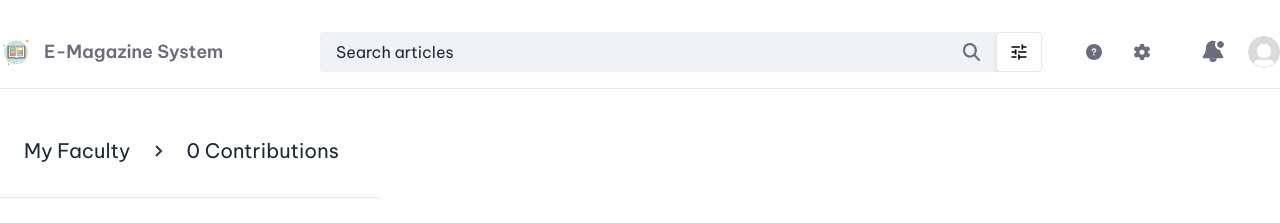
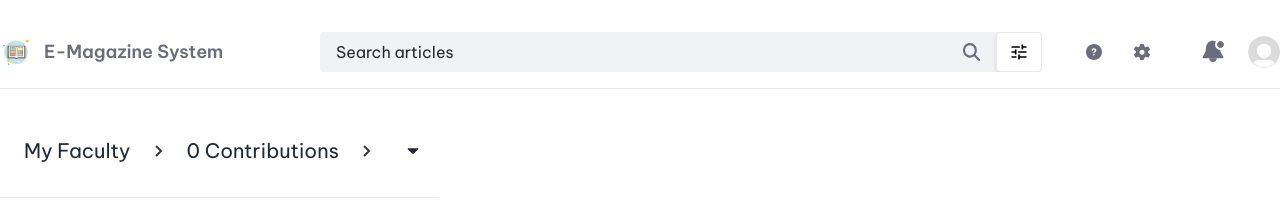
Before and after one commit to HoangViet2003/E-Magazine-System, a React (Vite) app in the folder client/: page /student/submission in a window 1280 px wide. Shown: the top 223 px of the page. Built offline with nearby package versions, Linux system fonts and the light colour scheme; no server answers; sample sign-in values are in the browser's storage.

Commit message:
fix submission button

```diff
--- a/client/src/pages/my_faculty/submission/Submission.tsx
+++ b/client/src/pages/my_faculty/submission/Submission.tsx
@@ -33,6 +33,18 @@ export default function Submission() {
   const [searchParams] = useSearchParams();
   const contributionId = searchParams.get("contributionId") || "";
   const today = new Date();
+
+  const isUnsubmittable =
+    contribution.closureDate &&
+    today.getTime() < new Date(contribution.closureDate).getTime()
+      ? true
+      : false;
+
+  const isEditable =
+    contribution.finalClosureDate &&
+    today.getTime() < new Date(contribution.finalClosureDate).getTime()
+      ? true
+      : false;
 
   // Get contribution and set in state
   useEffect(() => {
@@ -73,7 +85,7 @@ export default function Submission() {
   return (
     <div className="grid grid-rows-[auto_1fr]">
       {!loadingSubmission && (
-        <MainHeader>
+        <MainHeader isUnsubmittable={isUnsubmittable} isEditable={isEditable  }>
           <div className="relative flex items-center">
             {role === "student" ? (
               <h1
@@ -92,12 +104,12 @@ export default function Submission() {
             )}
             <img src={BreadcrumbPointer} />
 
+            {role !== "student" && (
+              <>
                 <h1
                   className="cursor-pointer whitespace-nowrap rounded-3xl py-1 pe-6 text-xl font-normal hover:bg-slate-100 xl:ps-6"
                   onClick={() =>
-                role === "student"
-                  ? navigate(`/student/contributions/${contributionId}`)
-                  : navigate(
+                    navigate(
                       `/myFaculty/contributions/${submission.contributionId._id}`,
                     )
                   }
@@ -106,6 +118,33 @@ export default function Submission() {
                     ? `${contribution.academicYear} Contributions`
                     : `${submission.contributionId.academicYear} Contributions`}
                 </h1>
+                <img src={BreadcrumbPointer} />
+              </>
+            )}
+
+            <Dropdowns>
+              <Dropdowns.Dropdown>
+                <Dropdowns.Toggle id={submission._id}>
+                  <span className="flex w-44 items-center gap-3 rounded-3xl px-6 py-1 hover:bg-slate-100 md:w-auto">
+                    <h1 className="overflow-hidden text-ellipsis whitespace-nowrap text-xl font-normal ">
+                      {role === "student"
+                        ? `${contribution.academicYear} Contributions`
+                        : `${submission.user.name}`}
+                    </h1>
+                    <img src={DropdownIcon} alt="" />
+                  </span>
+                </Dropdowns.Toggle>
+
+                <Dropdowns.List id={submission._id}>
+                  <Dropdowns.Button icon={DropdownIcon}>
+                    Download
+                  </Dropdowns.Button>
+                  <Dropdowns.Button icon={DropdownIcon}>
+                    Delete
+                  </Dropdowns.Button>
+                </Dropdowns.List>
+              </Dropdowns.Dropdown>
+            </Dropdowns>
 
             {role === "student" && contribution.closureDate && (
               <p
@@ -116,33 +155,6 @@ export default function Submission() {
 
                 ${today.getTime() < new Date(contribution.closureDate).getTime() ? "" : "(closed)"}`}
               </p>
-            )}
-
-            {submissionId && role !== "student" && (
-              <>
-                <img src={BreadcrumbPointer} />
-                <Dropdowns>
-                  <Dropdowns.Dropdown>
-                    <Dropdowns.Toggle id={submissionId}>
-                      <span className="flex w-44 items-center gap-3 rounded-3xl px-6 py-1 hover:bg-slate-100 md:w-auto">
-                        <h1 className="overflow-hidden text-ellipsis whitespace-nowrap text-xl font-normal ">
-                          {submission.user.name}
-                        </h1>
-                        <img src={DropdownIcon} alt="" />
-                      </span>
-                    </Dropdowns.Toggle>
-
-                    <Dropdowns.List id={submissionId}>
-                      <Dropdowns.Button icon={DropdownIcon}>
-                        Download
-                      </Dropdowns.Button>
-                      <Dropdowns.Button icon={DropdownIcon}>
-                        Delete
-                      </Dropdowns.Button>
-                    </Dropdowns.List>
-                  </Dropdowns.Dropdown>
-                </Dropdowns>
-              </>
             )}
           </div>
         </MainHeader>
--- a/client/src/pages/my_faculty/submission/modal/CreateSubmissionModal.tsx
+++ b/client/src/pages/my_faculty/submission/modal/CreateSubmissionModal.tsx
@@ -1,6 +1,8 @@
+import { useSidebarContext } from "../../../../layout/sidebar/SidebarContext";
 import Button from "../../../../ui/Button";
 
 export default function CreateSubmissionModal() {
+  const { setOpenDocUpload } = useSidebarContext();
   return (
     <dialog id="create_submission" className="modal">
       <div className="modal-box flex flex-col gap-5 rounded-md p-14">
@@ -25,7 +27,13 @@ export default function CreateSubmissionModal() {
           >
             CHOOSE FROM YOUR FILES
           </Button>
-          <Button>UPLOAD FILE</Button>
+          <Button
+            onClick={() => {
+              setOpenDocUpload(true);
+            }}
+          >
+            UPLOAD FILE
+          </Button>
         </form>
       </div>
       <form method="dialog" className="modal-backdrop">
--- a/client/src/ui/MainHeader.tsx
+++ b/client/src/ui/MainHeader.tsx
@@ -1,15 +1,27 @@
 import { ReactNode, useState } from "react";
 import { useParams } from "react-router-dom";
+import Comment from "./Comment";
 
 import UlListIcon from "../assets/icons/list-ul.svg";
 import InfoLineIcon from "../assets/icons/Icon-info-circle-line.svg";
 import CheckIcon from "../assets/icons/check_ring_round_light.svg";
 import CommentIcon from "../assets/icons/comment_duotone.svg";
-import ShareIcon from "../assets/icons/Out.svg";
-import Comment from "./Comment";
+import UnsubmitIcon from "../assets/icons/Refresh_light.svg";
+// import ShareIcon from "../assets/icons/Out.svg";
 
-const MainHeader: React.FC<{ children: ReactNode }> = ({ children }) => {
+interface MainHeaderProps {
+  children: ReactNode;
+  isUnsubmittable?: boolean;
+  isEditable?: boolean;
+}
+
+const MainHeader: React.FC<MainHeaderProps> = ({
+  children,
+  isUnsubmittable,
+  isEditable,
+}) => {
   const params = useParams();
+  const role = localStorage.getItem("role");
   const [openComment, setOpenComment] = useState(false);
 
   return (
@@ -17,12 +29,15 @@ const MainHeader: React.FC<{ children: ReactNode }> = ({ children }) => {
       {children}
 
       <div className="relative hidden lg:inline-block">
-        {params.submissionId && (
+        {params.submissionId && role === "student" && (
           <div className="flex">
-            <button className="flex items-center gap-3 px-2 py-1 hover:bg-slate-100">
-              <img src={CheckIcon} />
-              Select
-            </button>
+            {isEditable && (
+              <button className="flex items-center gap-3 px-2 py-1 hover:bg-slate-100">
+                <img src={CheckIcon} />
+                Edit
+              </button>
+            )}
+
             <button
               className="flex items-center gap-3 px-2 py-1 hover:bg-slate-100"
               onClick={() => setOpenComment(!openComment)}
@@ -30,10 +45,19 @@ const MainHeader: React.FC<{ children: ReactNode }> = ({ children }) => {
               <img src={CommentIcon} />
               Comments
             </button>
-            <button className="flex items-center gap-3 px-2 py-1 hover:bg-slate-100">
+
+            {isUnsubmittable && (
+              <button className="flex items-center gap-3 px-2 py-1 text-[#CA3636] hover:bg-slate-100">
+                <img src={UnsubmitIcon} />
+                Share
+              </button>
+            )}
+
+            {/* <button className="flex items-center gap-3 px-2 py-1 hover:bg-slate-100">
               <img src={ShareIcon} />
               Share
-            </button>
+            </button> */}
+
             {openComment && <Comment setOpenComment={setOpenComment} />}
           </div>
         )}
```
Also changed, not shown: client/src/assets/icons/Refresh_light.svg (added). Lines whose indentation alone changed are shown as unchanged.
